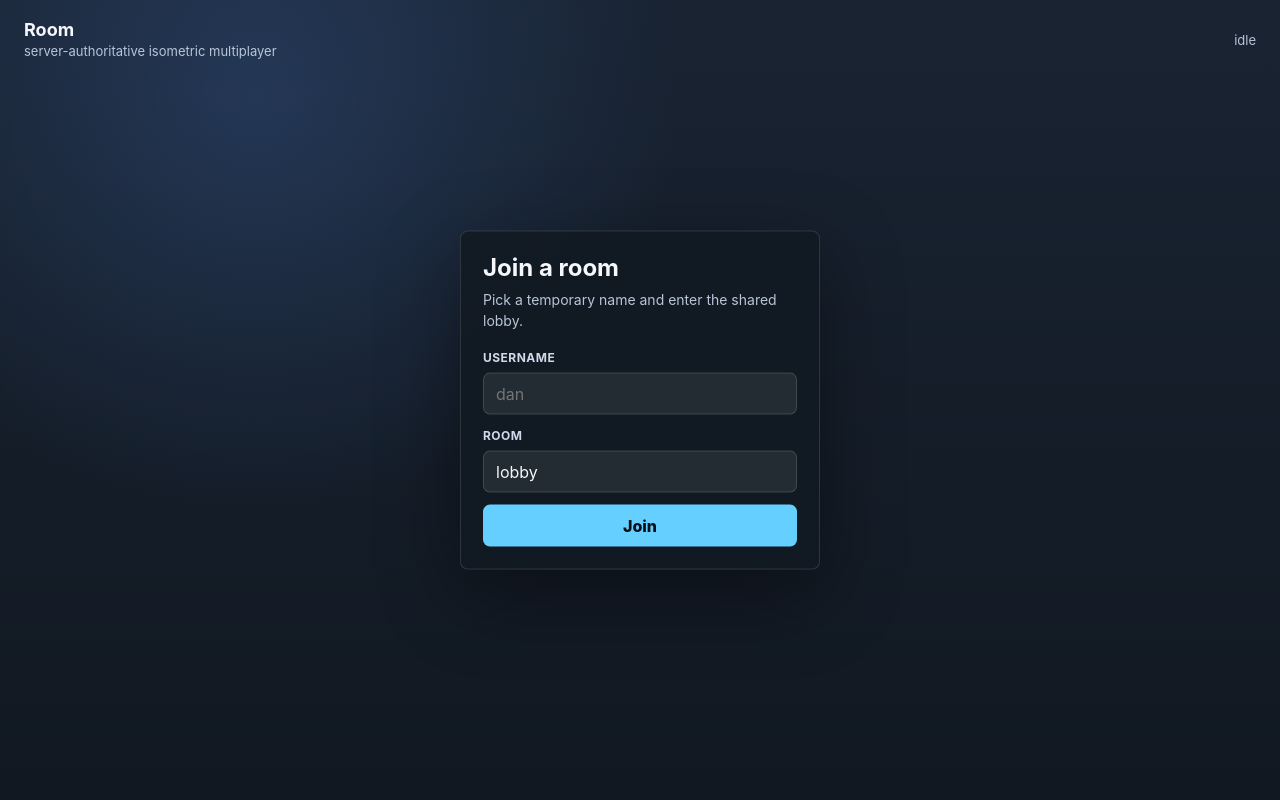
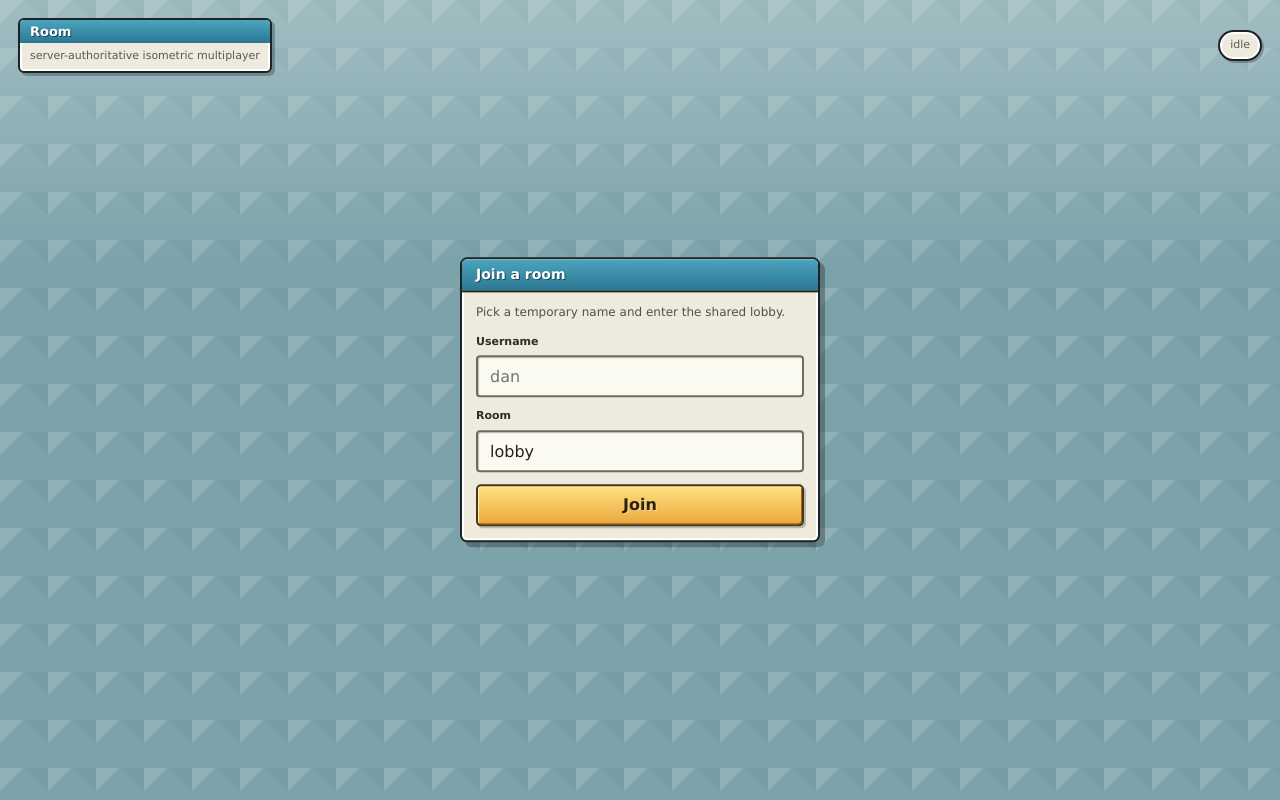
Before and after one commit to forjd/tilezo, a website with bundled scripts: page apps/client/index.html in a window 1280 px wide. Built offline with nearby package versions, Linux system fonts and the light colour scheme.

Commit message:
style(client): align room styling with inspiration

```diff
--- a/apps/client/src/game/Avatar.ts
+++ b/apps/client/src/game/Avatar.ts
@@ -1,7 +1,7 @@
 import { type TilePosition, tileToScreen } from "@tilezo/engine";
 import { Container, Graphics, Text } from "pixi.js";
 
-const AVATAR_COLORS = [0x65d0ff, 0xffc857, 0x93e088, 0xff7b9c, 0xb892ff, 0xff9f43];
+const AVATAR_COLORS = [0x2f9fc0, 0xf2bd3d, 0x62ad54, 0xd95763, 0x8c72c7, 0xd68036];
 
 type ScreenPosition = {
   x: number;
@@ -35,10 +35,10 @@ export class Avatar {
       style: {
         align: "center",
         fill: 0xffffff,
-        fontFamily: "Inter, Arial, sans-serif",
+        fontFamily: "Verdana, Arial, sans-serif",
         fontSize: 12,
         fontWeight: "700",
-        stroke: { color: 0x111821, width: 4 },
+        stroke: { color: 0x1d2324, width: 4 },
       },
     });
 
@@ -48,8 +48,8 @@ export class Avatar {
     const color = AVATAR_COLORS[Math.abs(hashCode(userId)) % AVATAR_COLORS.length] ?? 0x65d0ff;
     this.body.circle(0, -18, 12).fill(color);
     this.body.roundRect(-7, -18, 14, 22, 5).fill(color);
-    this.body.circle(-4, -21, 2).fill(0x102032);
-    this.body.circle(4, -21, 2).fill(0x102032);
+    this.body.circle(-4, -21, 2).fill(0x1d2324);
+    this.body.circle(4, -21, 2).fill(0x1d2324);
 
     this.view.addChild(this.body, this.label);
     this.syncViewToTile(position);
--- a/apps/client/src/game/TileMap.ts
+++ b/apps/client/src/game/TileMap.ts
@@ -17,8 +17,8 @@ export class TileMap {
     for (const tile of tiles) {
       const screen = tileToScreen(tile.x, tile.y);
       const graphic = drawDiamond(
-        tile.walkable ? 0x29394b : 0x202934,
-        tile.walkable ? 0x3d5167 : 0x34404f,
+        tile.walkable ? 0xc68a55 : 0x6f7560,
+        tile.walkable ? 0x8b5d35 : 0x4f5747,
       );
       graphic.x = screen.x;
       graphic.y = screen.y;
@@ -44,10 +44,10 @@ export class TileMap {
     }
 
     const screen = tileToScreen(position.x, position.y);
-    const color = this.isWalkable(position) ? 0x65d0ff : 0xff5d73;
+    const color = this.isWalkable(position) ? 0xffdc6d : 0xc73632;
     this.highlight
       .poly([0, -16, 32, 0, 0, 16, -32, 0])
-      .fill({ color, alpha: 0.22 })
+      .fill({ color, alpha: 0.32 })
       .stroke({ color, alpha: 0.85, width: 2 });
     this.highlight.x = screen.x;
     this.highlight.y = screen.y;
--- a/apps/client/src/styles.css
+++ b/apps/client/src/styles.css
@@ -1,9 +1,10 @@
 :root {
-  color-scheme: dark;
+  color-scheme: light;
   font-family:
-    Inter, ui-sans-serif, system-ui, -apple-system, BlinkMacSystemFont, "Segoe UI", sans-serif;
+    Verdana, Geneva, Tahoma, ui-sans-serif, system-ui, -apple-system, BlinkMacSystemFont,
+    "Segoe UI", sans-serif;
   font-synthesis: none;
-  line-height: 1.5;
+  line-height: 1.35;
   text-rendering: optimizeLegibility;
 }
 
@@ -16,8 +17,8 @@ body {
   min-width: 900px;
   min-height: 680px;
   overflow: hidden;
-  background: #151c25;
-  color: #f5f7fb;
+  background: #7ca3aa;
+  color: #24211d;
 }
 
 button,
@@ -30,8 +31,11 @@ input {
   width: 100vw;
   height: 100vh;
   background:
-    radial-gradient(circle at 20% 12%, rgba(88, 154, 255, 0.18), transparent 34%),
-    linear-gradient(180deg, #192332 0%, #111821 100%);
+    linear-gradient(180deg, rgba(255, 255, 255, 0.28), transparent 34%),
+    linear-gradient(135deg, rgba(255, 255, 255, 0.14) 25%, transparent 25%) 0 0 / 48px 48px,
+    linear-gradient(225deg, rgba(55, 84, 89, 0.08) 25%, transparent 25%) 0 0 / 48px 48px,
+    #7ca3aa;
+  image-rendering: pixelated;
 }
 
 .game-stage {
@@ -39,11 +43,15 @@ input {
   inset: 0;
 }
 
+.game-stage canvas {
+  image-rendering: pixelated;
+}
+
 .top-bar {
   position: absolute;
-  top: 20px;
-  left: 24px;
-  right: 24px;
+  top: 18px;
+  left: 18px;
+  right: 18px;
   z-index: 3;
   display: flex;
   align-items: center;
@@ -54,18 +62,49 @@ input {
 .brand {
   display: flex;
   flex-direction: column;
-  gap: 2px;
+  gap: 1px;
+  min-width: 210px;
+  overflow: hidden;
+  border: 2px solid #1d2324;
+  border-radius: 6px;
+  background: #eeeade;
+  box-shadow:
+    inset 0 0 0 2px #ffffff,
+    3px 3px 0 rgba(0, 0, 0, 0.25);
 }
 
 .brand strong {
-  font-size: 18px;
+  display: block;
+  padding: 5px 10px 4px;
+  background: linear-gradient(180deg, #4ba4bd 0%, #2c7794 100%);
+  color: #ffffff;
+  font-size: 13px;
   line-height: 1.1;
+  text-shadow: 1px 1px 0 #17485a;
 }
 
 .brand span,
 .status {
-  color: #b8c5d9;
-  font-size: 13px;
+  color: #5f5a51;
+  font-size: 11px;
+}
+
+.brand span {
+  padding: 5px 10px 7px;
+}
+
+.status {
+  max-width: 320px;
+  overflow: hidden;
+  padding: 6px 10px;
+  border: 2px solid #1d2324;
+  border-radius: 999px;
+  background: #eeeade;
+  box-shadow:
+    inset 0 0 0 2px #ffffff,
+    2px 2px 0 rgba(0, 0, 0, 0.24);
+  text-overflow: ellipsis;
+  white-space: nowrap;
 }
 
 .login-panel {
@@ -74,24 +113,32 @@ input {
   left: 50%;
   z-index: 4;
   width: min(360px, calc(100vw - 48px));
-  padding: 22px;
-  border: 1px solid rgba(255, 255, 255, 0.12);
-  border-radius: 8px;
-  background: rgba(18, 25, 34, 0.92);
-  box-shadow: 0 24px 80px rgba(0, 0, 0, 0.4);
+  overflow: hidden;
+  padding: 0 14px 14px;
+  border: 2px solid #1d2324;
+  border-radius: 7px;
+  background: #eeeade;
+  box-shadow:
+    inset 0 0 0 2px #ffffff,
+    5px 5px 0 rgba(0, 0, 0, 0.28);
   transform: translate(-50%, -50%);
 }
 
 .login-panel h1 {
-  margin: 0 0 6px;
-  font-size: 24px;
-  line-height: 1.2;
+  margin: 0 -14px 12px;
+  padding: 8px 14px;
+  border-bottom: 2px solid #1d2324;
+  background: linear-gradient(180deg, #4ba4bd 0%, #2c7794 100%);
+  color: #ffffff;
+  font-size: 14px;
+  line-height: 1.1;
+  text-shadow: 1px 1px 0 #17485a;
 }
 
 .login-panel p {
-  margin: 0 0 18px;
-  color: #b8c5d9;
-  font-size: 14px;
+  margin: 0 0 14px;
+  color: #554f46;
+  font-size: 12px;
 }
 
 .login-panel form {
@@ -105,21 +152,21 @@ input {
 }
 
 .field span {
-  color: #cfdaea;
-  font-size: 12px;
+  color: #302c27;
+  font-size: 11px;
   font-weight: 700;
-  letter-spacing: 0.04em;
-  text-transform: uppercase;
+  letter-spacing: 0;
 }
 
 .field input,
 .chat-input {
   width: 100%;
-  border: 1px solid rgba(255, 255, 255, 0.14);
-  border-radius: 7px;
-  background: rgba(255, 255, 255, 0.08);
-  color: #f5f7fb;
+  border: 2px solid #6f6a60;
+  border-radius: 4px;
+  background: #fbfaf0;
+  color: #24211d;
   outline: none;
+  box-shadow: inset 1px 1px 0 #c5c0b5;
 }
 
 .field input {
@@ -129,30 +176,49 @@ input {
 
 .field input:focus,
 .chat-input:focus {
-  border-color: #65d0ff;
-  box-shadow: 0 0 0 3px rgba(101, 208, 255, 0.16);
+  border-color: #2f7f9d;
+  box-shadow:
+    inset 1px 1px 0 #c5c0b5,
+    0 0 0 2px rgba(247, 200, 74, 0.72);
 }
 
 .primary-button {
   height: 42px;
-  border: 0;
-  border-radius: 7px;
-  background: #65d0ff;
-  color: #071018;
+  border: 2px solid #463816;
+  border-radius: 5px;
+  background: linear-gradient(180deg, #ffe082 0%, #eba83b 100%);
+  color: #2b210e;
   cursor: pointer;
   font-weight: 800;
+  box-shadow:
+    inset 1px 1px 0 #fff3b0,
+    inset -1px -1px 0 #9f6522,
+    2px 2px 0 rgba(0, 0, 0, 0.22);
+  text-shadow: 1px 1px 0 rgba(255, 255, 255, 0.38);
+}
+
+.primary-button:hover {
+  background: linear-gradient(180deg, #ffe99d 0%, #f3b94e 100%);
+}
+
+.primary-button:active {
+  transform: translate(1px, 1px);
+  box-shadow:
+    inset 1px 1px 0 #9f6522,
+    inset -1px -1px 0 #fff3b0,
+    1px 1px 0 rgba(0, 0, 0, 0.22);
 }
 
 .chat-panel {
   position: absolute;
-  right: 24px;
-  bottom: 24px;
+  right: 18px;
+  bottom: 18px;
   z-index: 3;
   display: grid;
   width: 360px;
   max-height: 320px;
   grid-template-rows: minmax(0, 1fr) auto;
-  gap: 10px;
+  gap: 8px;
   pointer-events: auto;
 }
 
@@ -163,25 +229,32 @@ input {
   gap: 8px;
   overflow: auto;
   padding: 12px;
-  border: 1px solid rgba(255, 255, 255, 0.1);
-  border-radius: 8px;
-  background: rgba(14, 20, 28, 0.78);
+  border: 2px solid #1d2324;
+  border-radius: 7px;
+  background: #eeeade;
+  box-shadow:
+    inset 0 0 0 2px #ffffff,
+    4px 4px 0 rgba(0, 0, 0, 0.24);
+}
+
+.message-list:empty {
+  display: none;
 }
 
 .message {
   overflow-wrap: anywhere;
-  color: #e7edf7;
-  font-size: 13px;
+  color: #302c27;
+  font-size: 12px;
 }
 
 .message strong {
-  color: #65d0ff;
+  color: #2f7f9d;
 }
 
 .chat-input {
   height: 44px;
   padding: 0 14px;
-  background: rgba(14, 20, 28, 0.9);
+  background: #fbfaf0;
 }
 
 .hidden {
```
Also changed, not shown: 1 other file.
